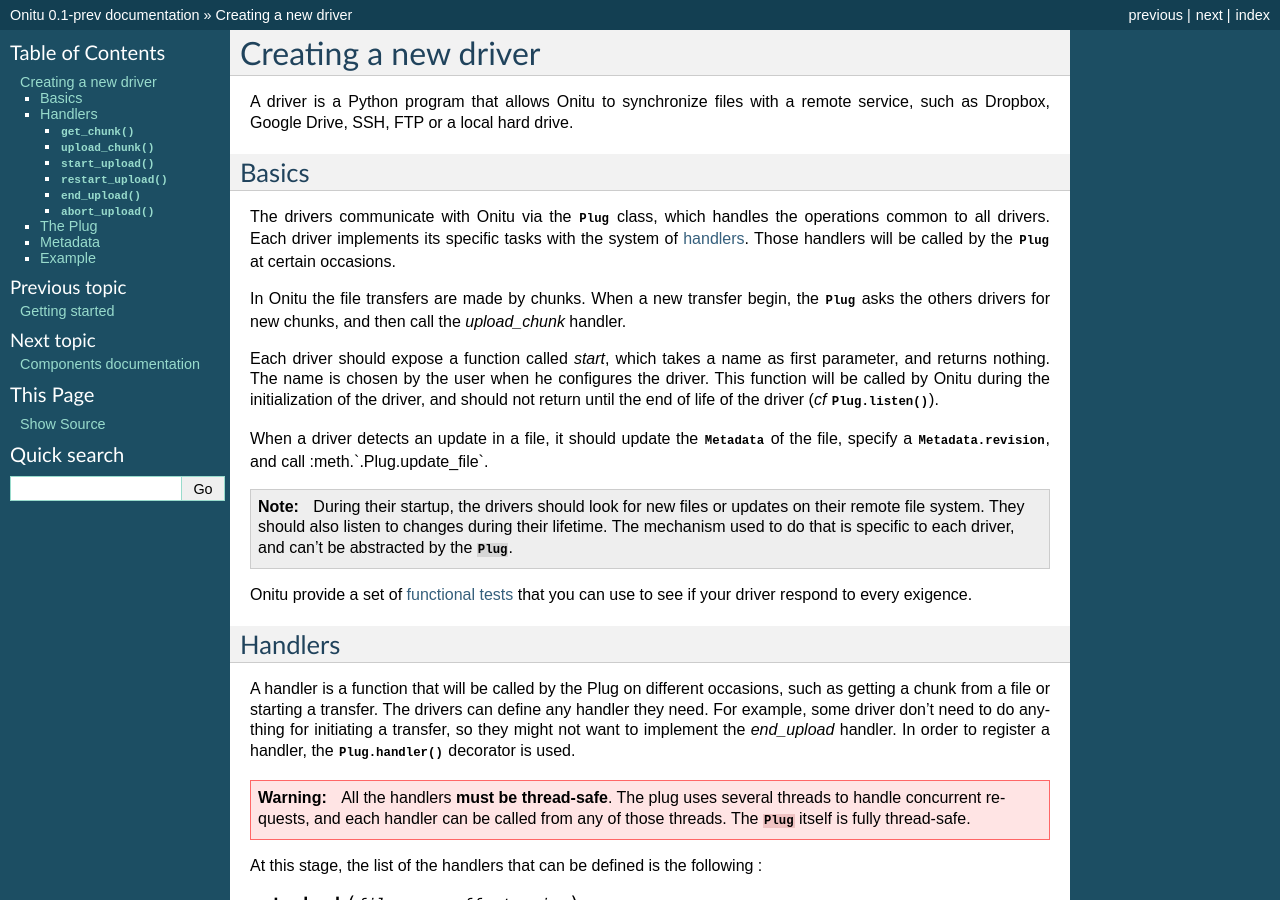
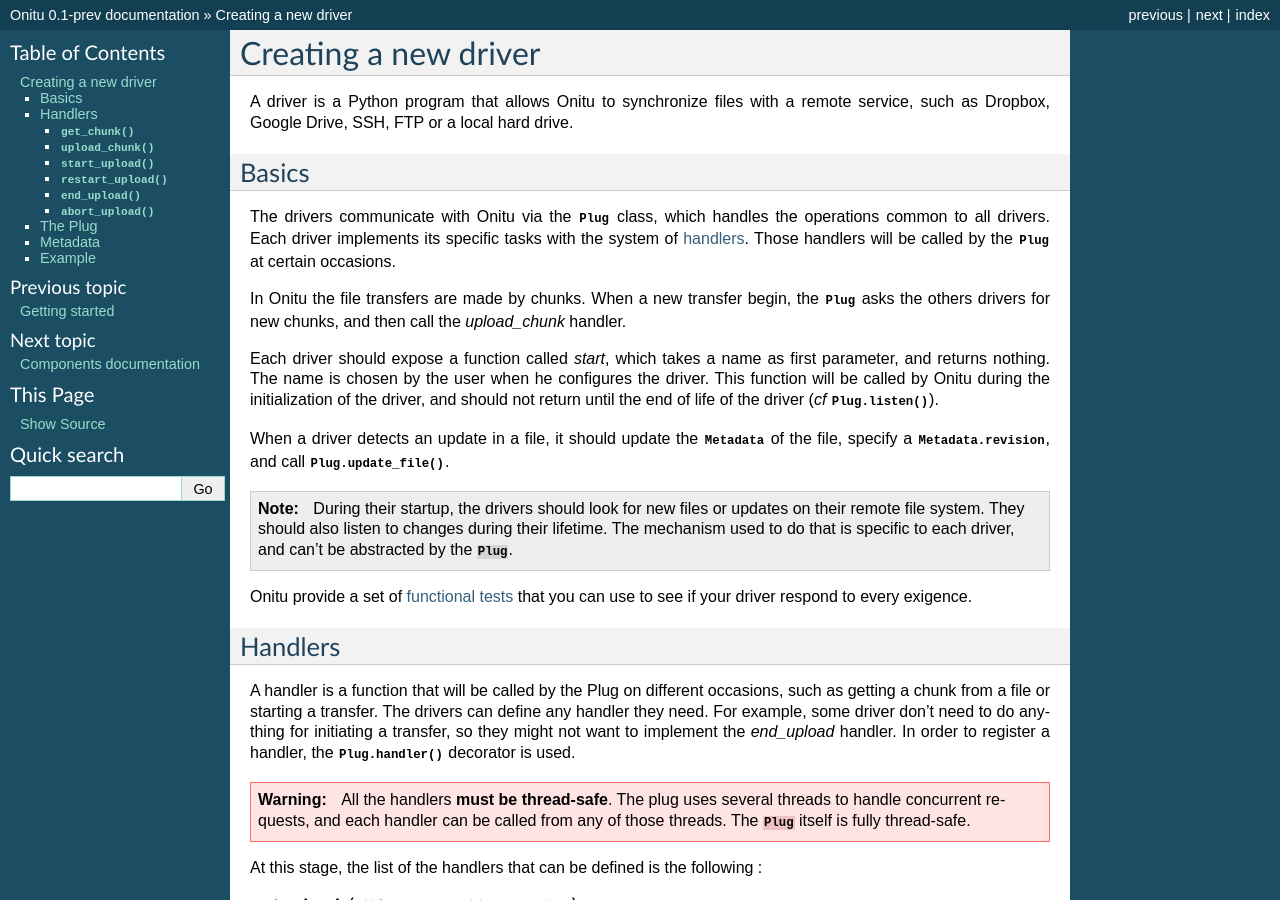
Before and after one commit to onitu/onitu, a Sphinx documentation site: the page built from docs/drivers.rst, in a window 1280 px wide and 900 px high. Built offline with Sphinx 7.4.7, drawn with Linux system fonts in a browser that asks for light colours.

Commit message:
Update drivers.rst
Fixed one more typo

```diff
--- a/docs/drivers.rst
+++ b/docs/drivers.rst
@@ -14,7 +14,7 @@
 Each driver should expose a function called `start`, which takes a name as first parameter, and returns nothing. The name is chosen by the user when he configures the driver.
 This function will be called by Onitu during the initialization of the driver, and should not return until the end of life of the driver (*cf* :meth:`.Plug.listen`).
 
-When a driver detects an update in a file, it should update the :class:`.Metadata` of the file, specify a :attr:`.Metadata.revision`, and call :meth.`.Plug.update_file`.
+When a driver detects an update in a file, it should update the :class:`.Metadata` of the file, specify a :attr:`.Metadata.revision`, and call :meth:`.Plug.update_file`.
 
 .. note::
   During their startup, the drivers should look for new files or updates on their remote file system. They should also listen to changes during their lifetime. The mechanism used to do that is specific to each driver, and can't be abstracted by the :class:`.Plug`.
```
